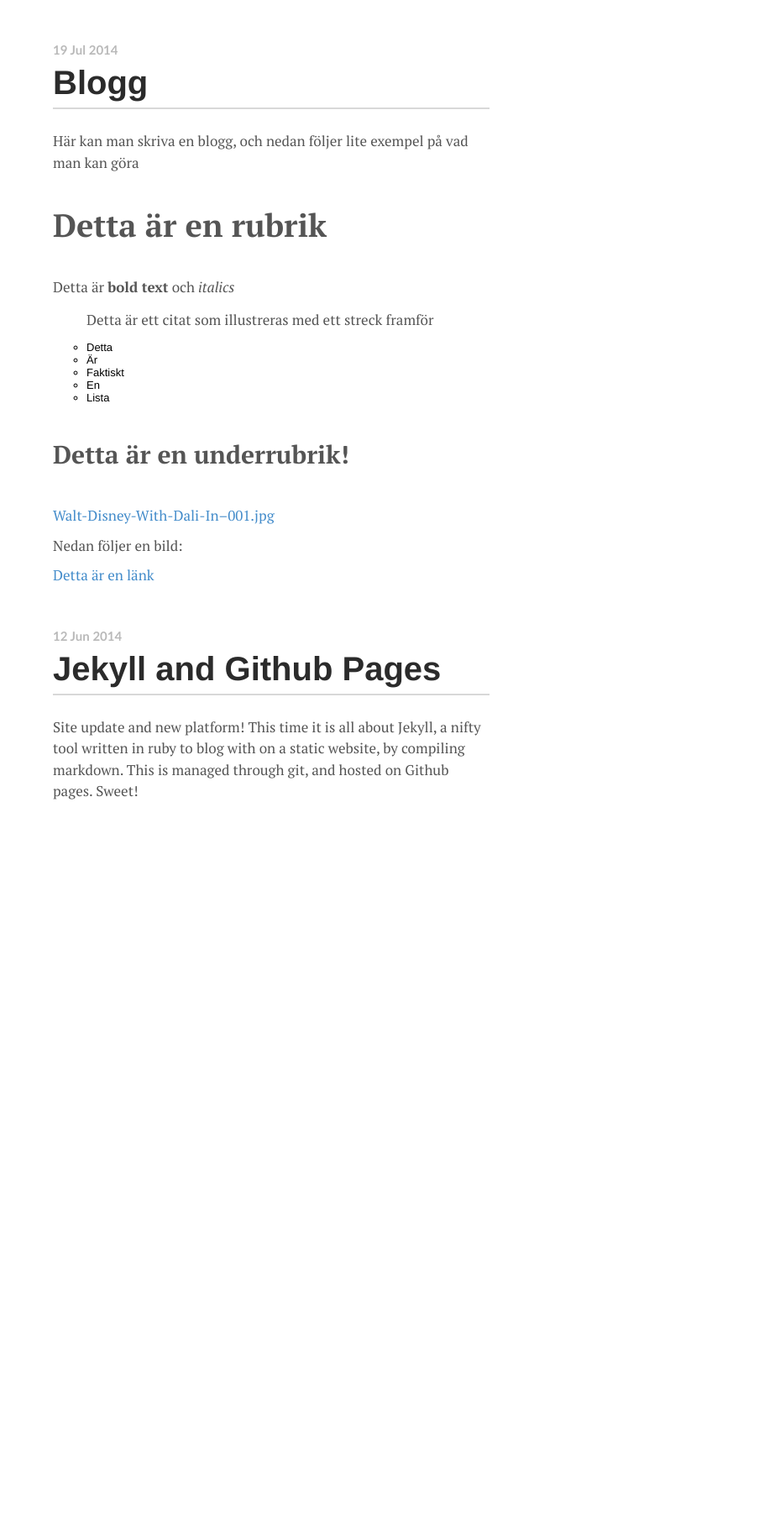
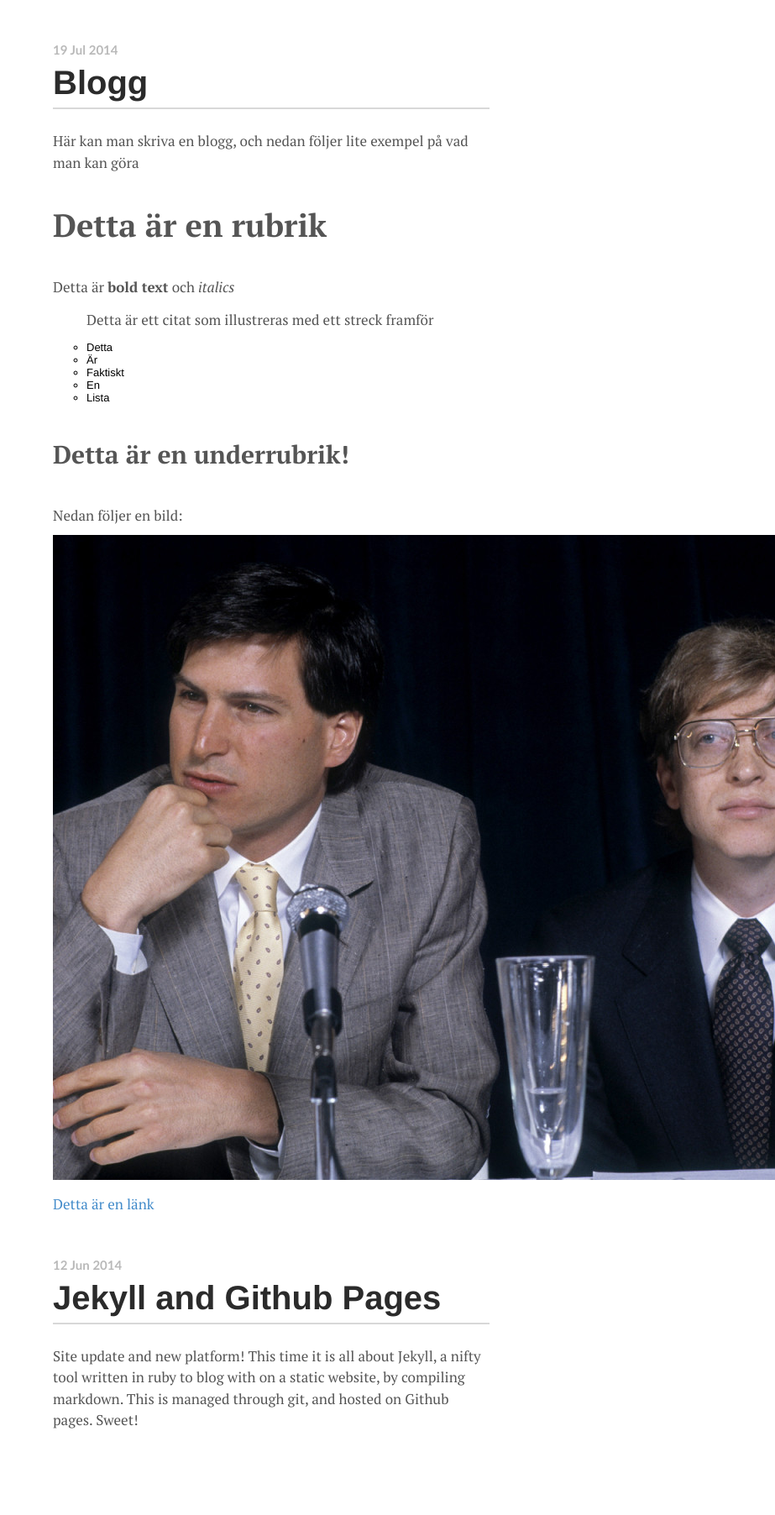
Before and after one commit to karinnilsson/karinnilsson.github.io, a Jekyll site: the page built from index.html, in a window 1280 px wide. Shown: the whole page at 84% size, without its empty margins (357-1280 px from the left). Built offline with Jekyll 4.4.1, drawn with Linux system fonts in a browser that asks for light colours; Markdown is read by kramdown in place of the engine named in the settings; before the commit the page ends 1055 px from its top, so only the background shows below that.

Commit message:
Uppdaterat {filnamn}

```diff
--- a/_posts/2014-07-19-testar-blogg.md
+++ b/_posts/2014-07-19-testar-blogg.md
@@ -21,8 +21,8 @@ Detta är **bold text** och _italics_
 
 ### Detta är en underrubrik!
 
-[Walt-Disney-With-Dali-In--001.jpg](/bilder/Walt-Disney-With-Dali-In--001.jpg)
-
 Nedan följer en bild:
 
+![I5Pfmr6.jpg](/bilder/I5Pfmr6.jpg)
+
 [Detta är en länk](https://www.google.se/)
```
